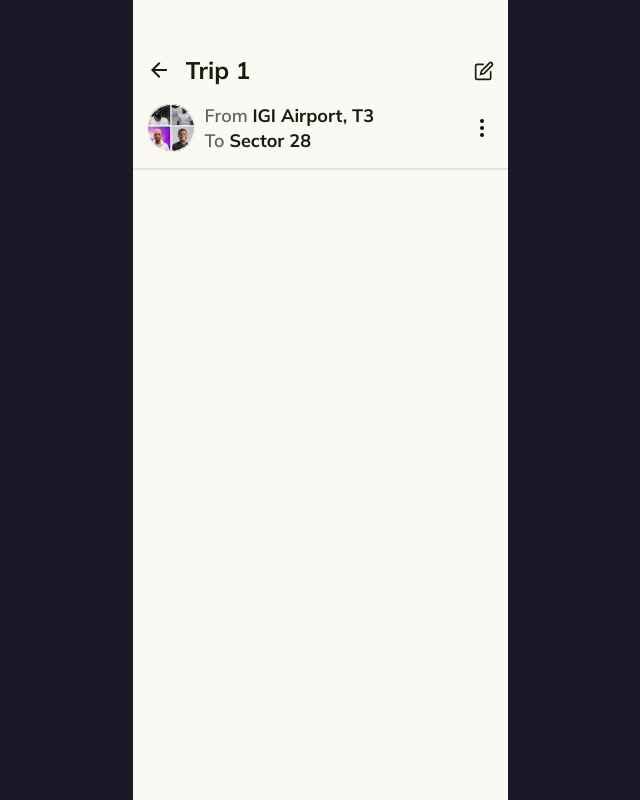
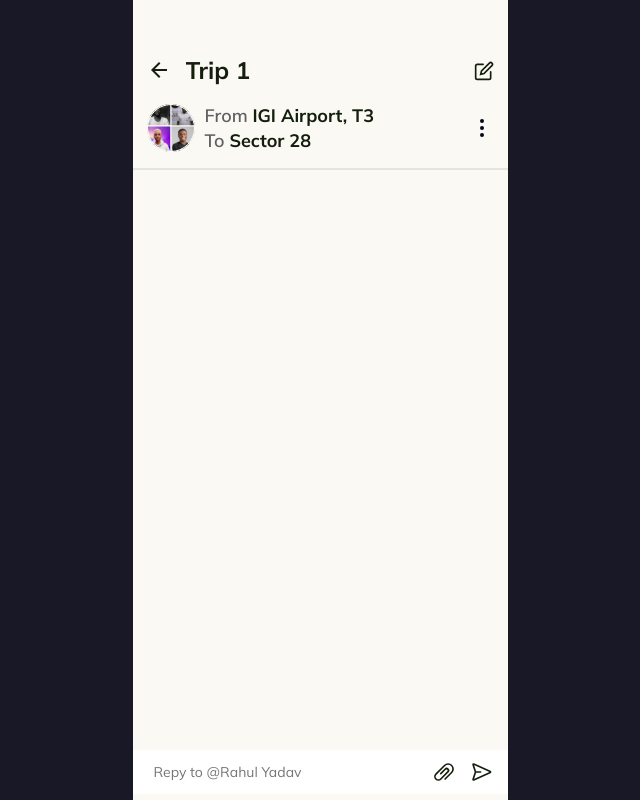
Before and after one commit to Shivam-Sharma-1/CoRider-Assignment, a React (Create React App) app: page / in a window 1280 px wide. Shown: the whole page, without its empty margins (320-960 px from the left). Built offline with nearby package versions, Linux system fonts and the light colour scheme.

Commit message:
feat: add chat box section

```diff
--- a/src/App.tsx
+++ b/src/App.tsx
@@ -1,10 +1,14 @@
 import './App.css';
 import { Box } from "@chakra-ui/react"
 import ChatHeader from './components/ChatHeader';
+import ChatBox from './components/ChatBox';
 
 function App() {
     return (
-        <Box w="100%" h="100%" maxW={375} minH="100svh" mx="auto" bgColor="#FAF9F4"><ChatHeader /></Box>
+        <Box w="100%" h="100%" maxW={375} minH="100svh" mx="auto" bgColor="#FAF9F4">
+            <ChatHeader />
+            <ChatBox />
+        </Box>
     );
 }
 
--- /dev/null
+++ b/src/components/ChatBox.tsx
@@ -0,0 +1,17 @@
+import { Box, Icon, Image, Input } from "@chakra-ui/react";
+import { AttachmentIcon } from "@chakra-ui/icons";
+
+
+function ChatBox() {
+    return (
+        <Box display="flex" alignItems="center" justifyContent="space-between" bgColor="white" px={16} py={8} pos="fixed" bottom={6} w="100%" maxW={375}>
+            <Input placeholder="Repy to @Rahul Yadav" variant="unstyled" border="none" p={5} w="80%" outline="none" fontSize={14} />
+            <Box display="flex" alignItems="center" justifyContent="space-between" gap={18}>
+                <Icon as={AttachmentIcon} w={20} h={20} color="#141E0D" bgColor="transparent" />
+                <Image src="/icons/send-icon.svg" w={20} h={20} color="#141E0D" bgColor="transparent" />
+            </Box>
+        </Box >
+    )
+}
+
+export default ChatBox;
```
Also changed, not shown: public/icons/send-icon.svg (added).
